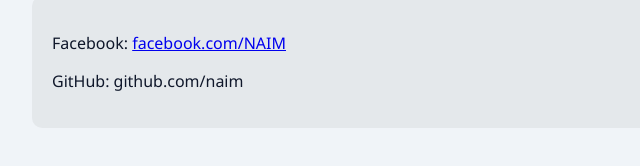
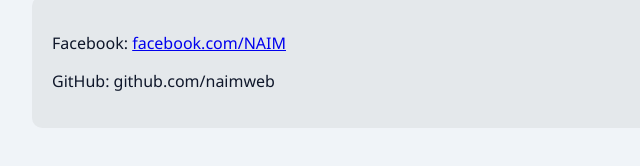
Before and after one commit to naimweb/naimweb.github.io, a plain HTML site: page index.html in a window 1280 px wide. Shown: the part 1082-1248 px from the top of the page, 158-798 px from the left. Drawn offline with Linux system fonts and the light colour scheme.

Commit message:
link update github

```diff
--- a/index.html
+++ b/index.html
@@ -143,7 +143,7 @@ cursor: pointer;
    facebook.com/NAIM
  </a>
 </p>
-   <p>GitHub: github.com/naim</p>
+   <p>GitHub: github.com/naimweb</p>
  </div>
 </section>
 
```
